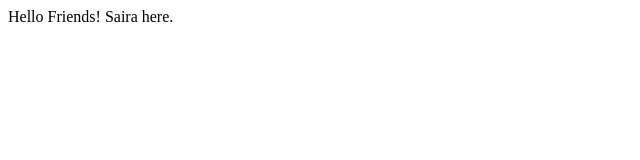
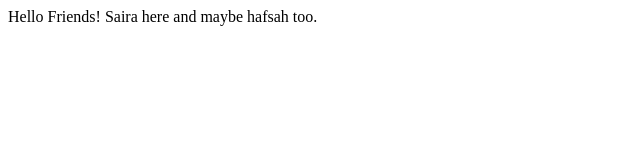
Before and after one commit to SairaFarooq/Lecture1, a plain HTML site: page index.html in a window 1280 px wide. Shown: the whole page, without its empty margins (0-640 px from the left). Drawn offline with Linux system fonts and the light colour scheme.

Commit message:
Update index.html

```diff
--- a/index.html
+++ b/index.html
@@ -7,7 +7,7 @@
 </head>
 <body>
     <div>
-        Hello Friends! Saira here.
+        Hello Friends! Saira here and maybe hafsah too.
     </div>
 </body>
 </html>
```
